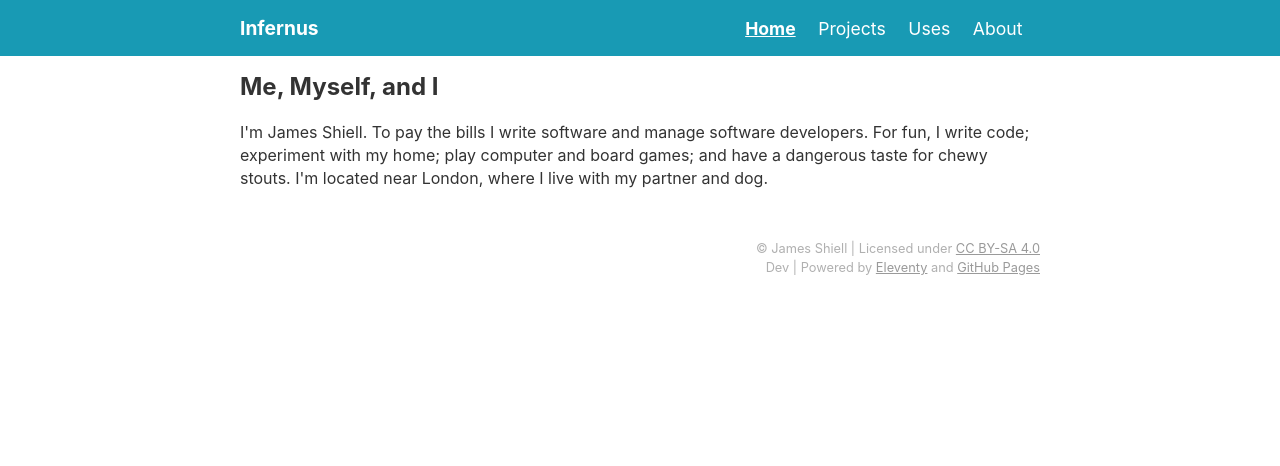
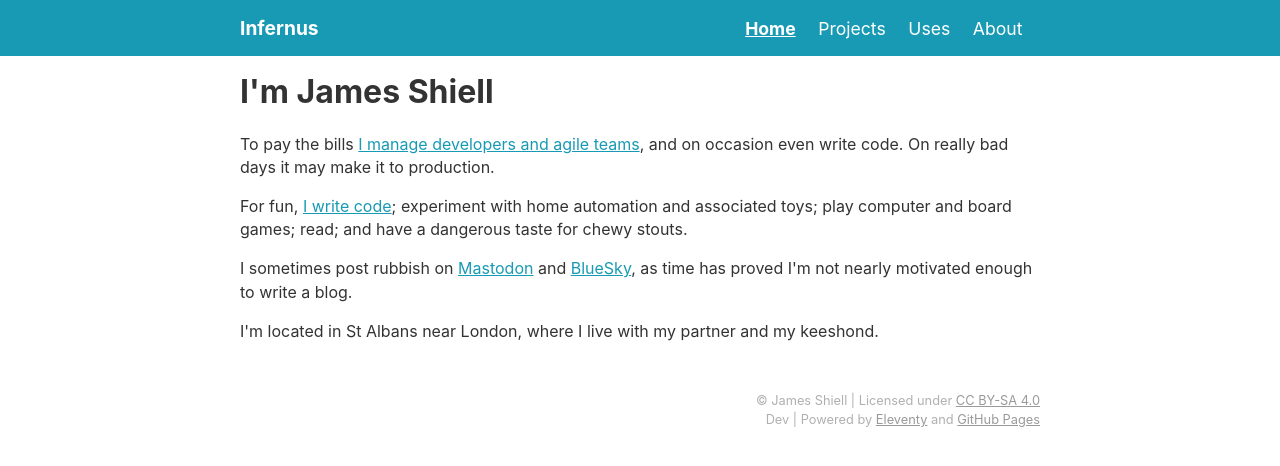
Before and after one commit to jshiell/jshiell.github.io, an Eleventy site: page index.md in a window 1280 px wide. Built offline with nearby package versions, Linux system fonts and the light colour scheme; Eleventy itself is replaced by a stand-in of ours; files that its build step writes are made by us from their sources.

Commit message:
Rework front page

```diff
--- a/about/index.md
+++ b/about/index.md
@@ -12,6 +12,8 @@ eleventyNavigation:
 
 There's [Mastodon](https://indieweb.social/@jsh) and [BlueSky](https://bsky.app/profile/infernus.org), where I also occasionally post. And there's always [email](mailto:www+infernus@infernus.org).
 
+For professional contacts, there's [LinkedIn](https://www.linkedin.com/in/james-shiell/).
+
 I'm also on [GitHub](https://github.com/jshiell).
 
 ## Privacy
--- a/index.md
+++ b/index.md
@@ -6,6 +6,12 @@ eleventyNavigation:
   order: 1
 ---
 
-## Me, Myself, and I
+# I'm James Shiell
 
-I'm James Shiell. To pay the bills I write software and manage software developers. For fun, I write code; experiment with my home; play computer and board games; and have a dangerous taste for chewy stouts. I'm located near London, where I live with my partner and dog.
+To pay the bills [I manage developers and agile teams](https://www.linkedin.com/in/james-shiell/), and on occasion even write code. On really bad days it may make it to production.
+
+For fun, [I write code](https://github.com/jshiell); experiment with home automation and associated toys; play computer and board games; read; and have a dangerous taste for chewy stouts.
+
+I sometimes post rubbish on  [Mastodon](https://indieweb.social/@jsh) and [BlueSky](https://bsky.app/profile/infernus.org), as time has proved I'm not nearly motivated enough to write a blog.
+
+I'm located in St Albans near London, where I live with my partner and my keeshond.
```
